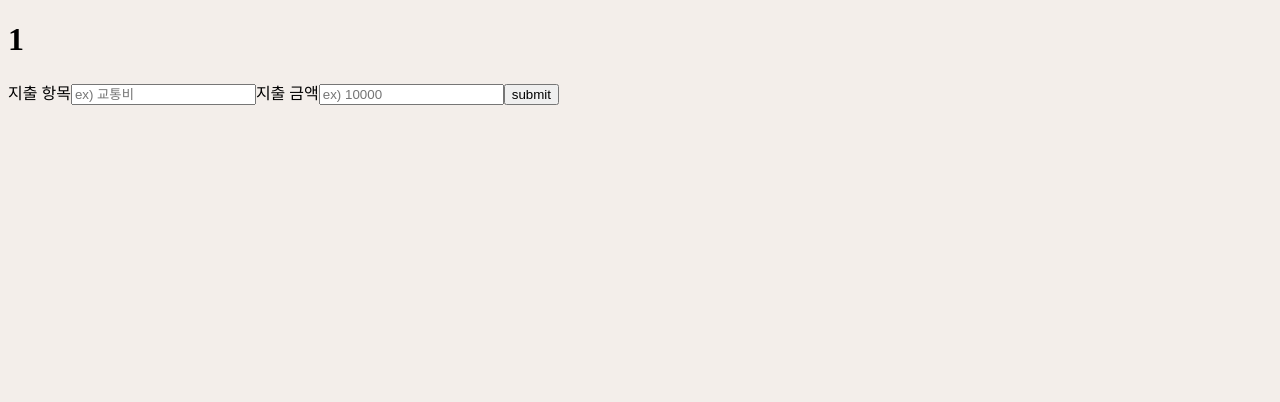
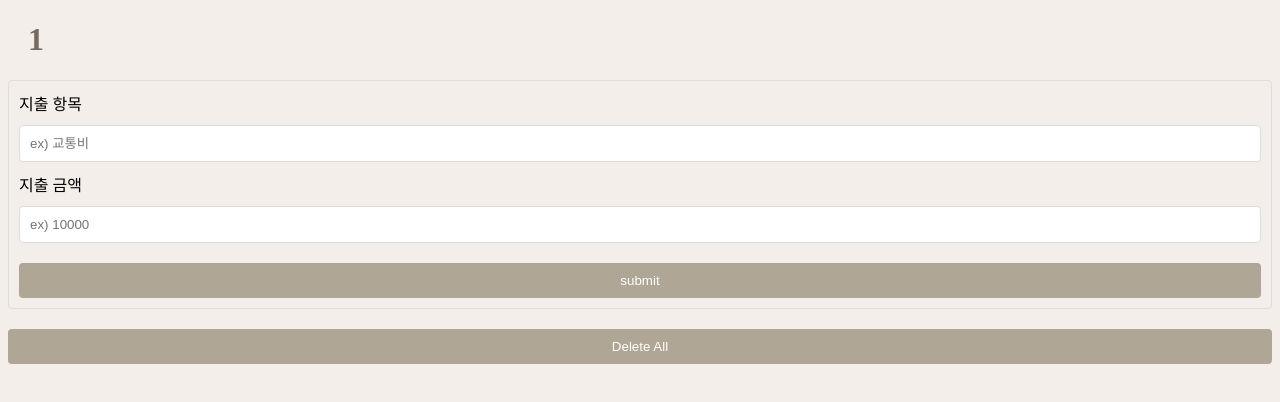
Before and after one commit to koreaygj/budget-calculator, a React (Create React App) app: page /travel/1 in a window 1280 px wide. Shown: the top 402 px of the page. Built offline with nearby package versions, Linux system fonts and the light colour scheme.

Commit message:
add: Cost Detail styles & fix: localstorage key

```diff
--- a/src/components/CostDetail.js
+++ b/src/components/CostDetail.js
@@ -1,11 +1,14 @@
 import { useState } from "react";
+import styles from "./styles/CostDetails.module.css";
 
 function CostDetail({ title, cost, id, onEdit, onRemove }) {
   const [isEdit, setIsEdit] = useState(false);
   const saveChanges = (event) => {
     toggleEdit();
-    const editedTitle = event.target.parentElement.childNodes[0].value;
-    const editedCost = event.target.parentElement.childNodes[1].value;
+    const editedTitle =
+      event.target.parentElement.parentElement.childNodes[0].value;
+    const editedCost =
+      event.target.parentElement.parentElement.childNodes[1].value;
     return onEdit(id, editedTitle, editedCost);
   };
 
@@ -13,18 +16,22 @@ function CostDetail({ title, cost, id, onEdit, onRemove }) {
     setIsEdit((prev) => !prev);
   };
   return isEdit ? (
-    <div id={id}>
+    <div className={styles.editCostDetail} id={id}>
       <input defaultValue={title}></input>
       <input defaultValue={cost} type="number"></input>
-      <button onClick={saveChanges}>save</button>
-      <button onClick={() => onRemove(id)}>Delete</button>
+      <div>
+        <button onClick={saveChanges}>save</button>
+        <button onClick={() => onRemove(id)}>Delete</button>
+      </div>
     </div>
   ) : (
-    <div id={id}>
+    <div className={styles.costDetail} id={id}>
       <span>{title}</span>
       <span>{cost}</span>
-      <button onClick={toggleEdit}>edit</button>
-      <button onClick={() => onRemove(id)}>Delete</button>
+      <div>
+        <button onClick={toggleEdit}>edit</button>
+        <button onClick={() => onRemove(id)}>Delete</button>
+      </div>
     </div>
   );
 }
--- a/src/components/CostPlanList.js
+++ b/src/components/CostPlanList.js
@@ -1,7 +1,10 @@
 import { useEffect, useState } from "react";
 import CostDetail from "./CostDetail";
+import { useParams } from "react-router-dom";
+import styles from "./styles/CostDetails.module.css";
 
 function ConstDetail({ costPlans }) {
+  const { id } = useParams();
   const [getCostPlans, setCostPlans] = useState(costPlans);
   useEffect(() => {
     setCostPlans(() => costPlans);
@@ -27,11 +30,11 @@ function ConstDetail({ costPlans }) {
     });
   };
   const updateLocalStorage = () => {
-    localStorage.setItem("CostDetails", JSON.stringify(getCostPlans));
+    localStorage.setItem(`CostDetails${id}`, JSON.stringify(getCostPlans));
   };
 
   return (
-    <div>
+    <div className={styles.costDetailContainer}>
       {getCostPlans.map((costPlan) => {
         return (
           <CostDetail
--- a/src/routes/CostPlan.js
+++ b/src/routes/CostPlan.js
@@ -1,11 +1,12 @@
 import { useEffect, useState } from "react";
 import { useParams } from "react-router-dom";
 import CostPlanList from "../components/CostPlanList";
+import styles from "./styles/CostPlan.module.css";
 
 function CostPlan() {
   const { id } = useParams();
   const [costDetails, setCostDetails] = useState(() => {
-    const savedList = JSON.parse(localStorage.getItem("CostDetails"));
+    const savedList = JSON.parse(localStorage.getItem(`CostDetails${id}`));
     return savedList !== null ? savedList : [];
   });
   const addCostPlan = (event) => {
@@ -22,24 +23,30 @@ function CostPlan() {
     setCostDetails((prev) => [...prev, costPlan]);
   };
   const saveLocalStorage = () => {
-    localStorage.setItem("CostDetails", JSON.stringify(costDetails));
+    localStorage.setItem(`CostDetails${id}`, JSON.stringify(costDetails));
+  };
+  const deleteAll = () => {
+    setCostDetails(() => []);
   };
   useEffect(() => {
     saveLocalStorage();
   }, [costDetails]);
 
   return (
-    <div>
-      <h1>{id}</h1>
-      <div>
-        <form onSubmit={addCostPlan}>
+    <div className={styles.mainView}>
+      <h1 className={styles.title}>{id}</h1>
+      <div className={styles.costDetailContainer}>
+        <form className={styles.detailForm} onSubmit={addCostPlan}>
           <span>지출 항목</span>
           <input type="text" placeholder="ex) 교통비"></input>
           <span>지출 금액</span>
           <input type="number" placeholder="ex) 10000"></input>
-          <button>submit</button>
+          <button className={styles.submitButton}>submit</button>
         </form>
         <CostPlanList costPlans={costDetails} />
+        <button className={styles.deleteButton} onClick={deleteAll}>
+          Delete All
+        </button>
       </div>
     </div>
   );
```
